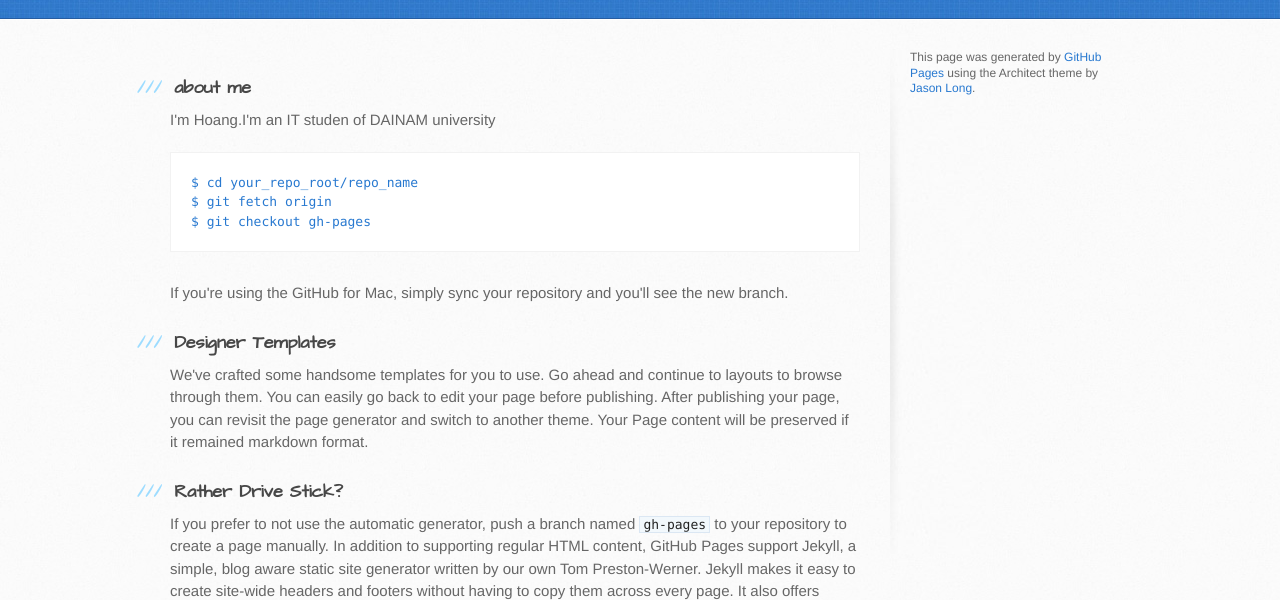
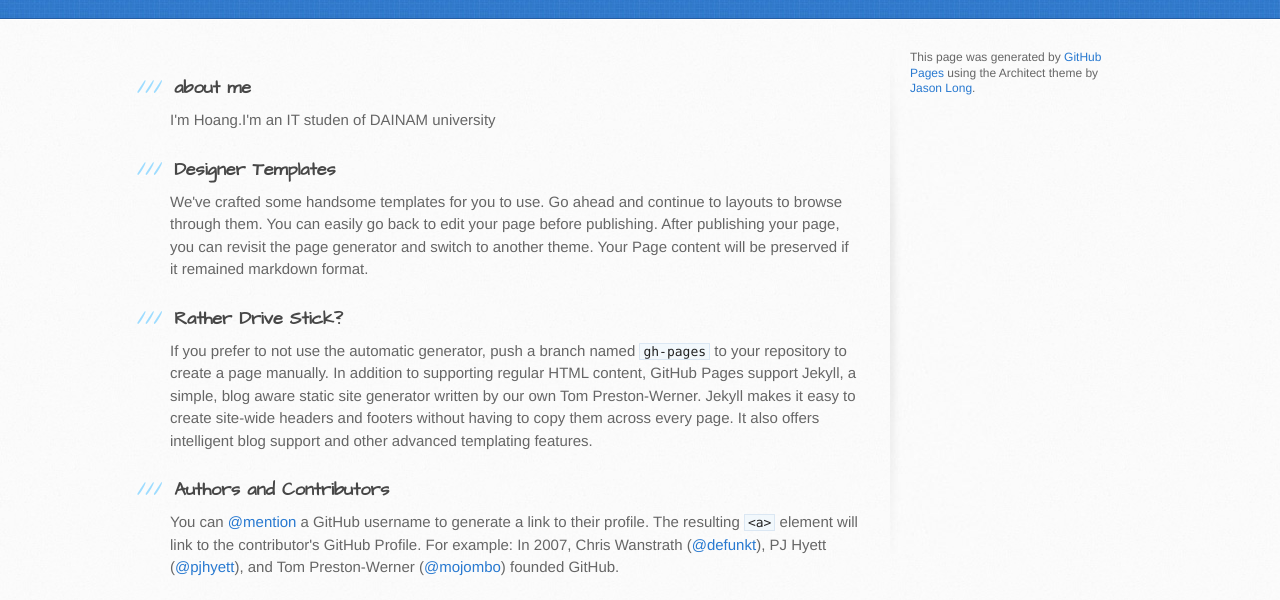
Before and after one commit to ti3nh0ang/ti3nh0ang.github.io, a plain HTML site: page index.html in a window 1280 px wide. Shown: the part 182-782 px from the top of the page. Drawn offline with Linux system fonts and the light colour scheme.

Commit message:
Update index.html

```diff
--- a/index.html
+++ b/index.html
@@ -31,12 +31,6 @@
           <h3>
 <a id="welcome-to-github-pages" class="anchor" href="#welcome-to-github-pages" aria-hidden="true"><span class="octicon octicon-link"></span></a>about me</h3>
 <p>I'm Hoang.I'm an IT studen of DAINAM university</p>
-<pre><code>$ cd your_repo_root/repo_name
-$ git fetch origin
-$ git checkout gh-pages
-</code></pre>
-
-<p>If you're using the GitHub for Mac, simply sync your repository and you'll see the new branch.</p>
 
 <h3>
 <a id="designer-templates" class="anchor" href="#designer-templates" aria-hidden="true"><span class="octicon octicon-link"></span></a>Designer Templates</h3>
```
